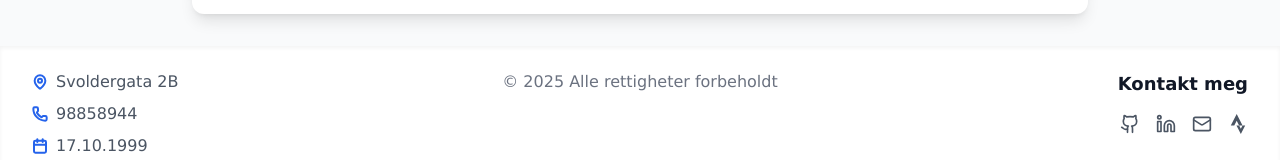
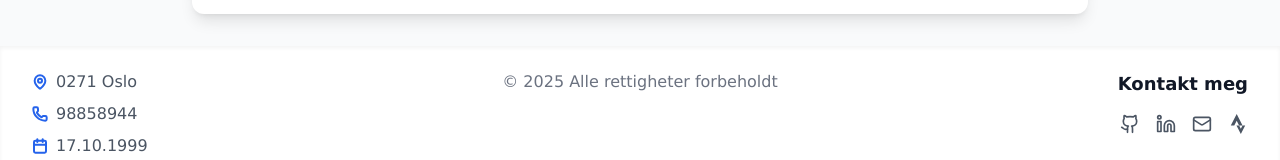
Before and after one commit to tominezak/minSide, a React (Vite) app: page /cv in a window 1280 px wide. Shown: the part 2596-2756 px from the top of the page. Built offline with nearby package versions, Linux system fonts and the light colour scheme.

Commit message:
footer endringer

```diff
--- a/src/components/footer.tsx
+++ b/src/components/footer.tsx
@@ -15,7 +15,7 @@ export const Footer = () => {
                   className="mr-2 text-blue-600"
                   strokeWidth={3}
                 />
-                <span>Svoldergata 2B</span>
+                <span>0271 Oslo</span>
               </div>
               <div className="flex items-center text-gray-600">
                 <Phone
```
